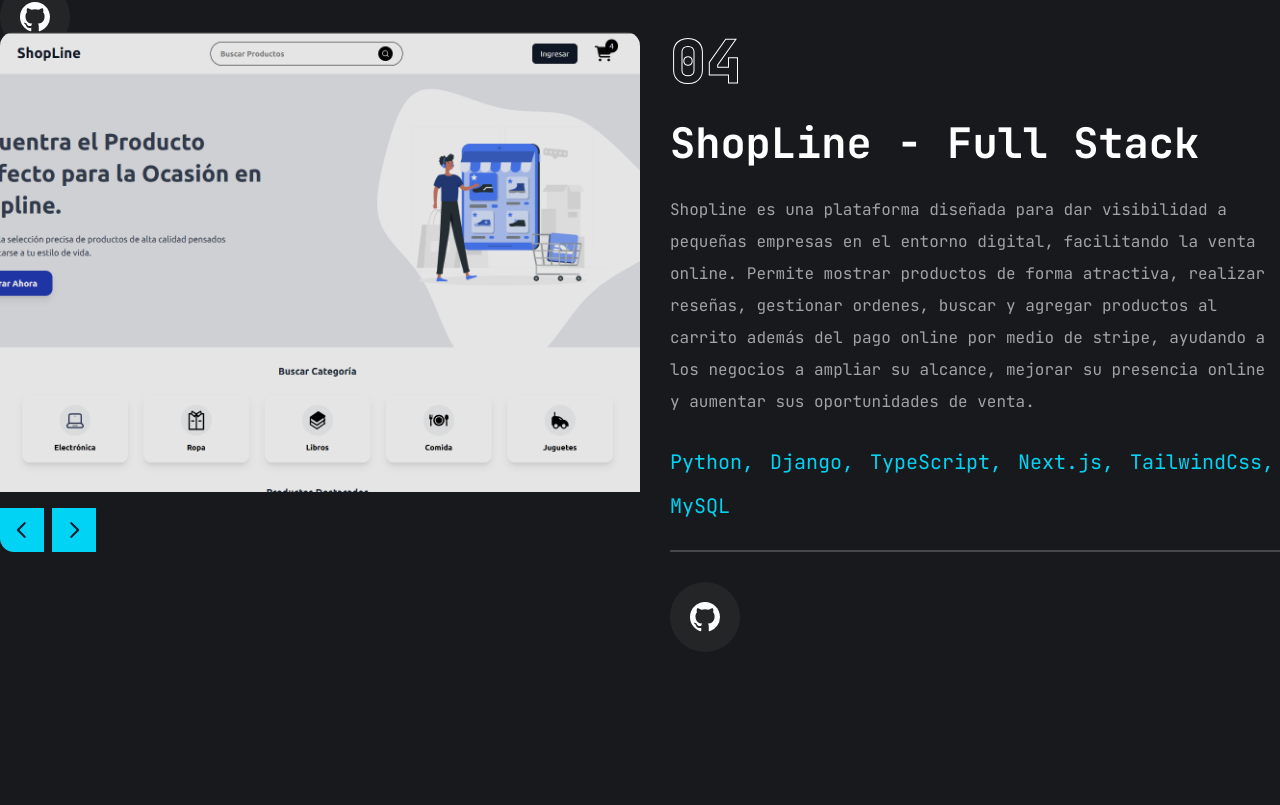
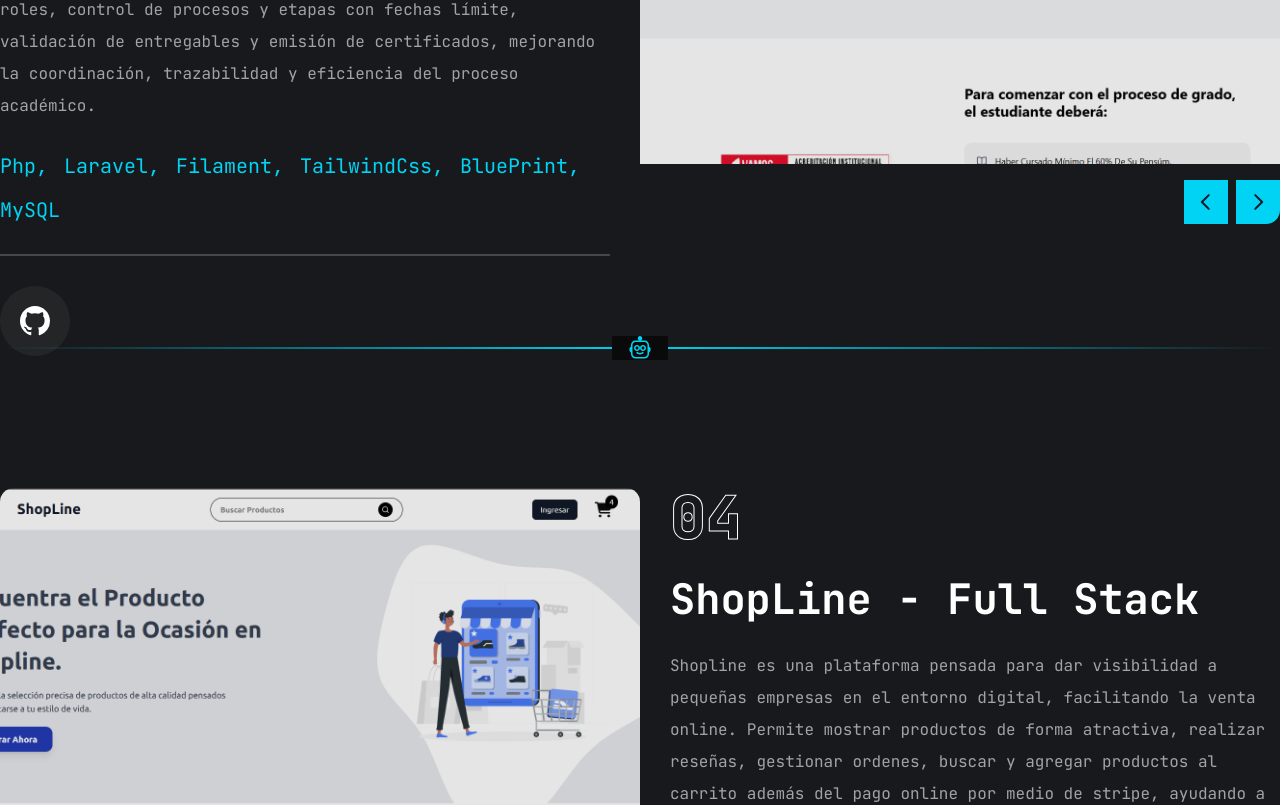
Before and after one commit to SamuelRodriguezC/Portfoleo, a Next.js app in the folder my-app/: page /work in a window 1280 px wide. Shown: the part 1992-2797 px from the top of the page. Before the commit the page ends 2704 px from the top, so only its background shows below. Built offline with nearby package versions, Linux system fonts and the light colour scheme.

Commit message:
Se hizo un separador entre proyectos en la página de trabajo

```diff
--- a/my-app/app/work/page.jsx
+++ b/my-app/app/work/page.jsx
@@ -7,6 +7,7 @@
 import { Tooltip, TooltipContent, TooltipProvider, TooltipTrigger } from "@/components/ui/tooltip"
 import Link from "next/link"
 import Image from "next/image"
+import { VscRobot } from "react-icons/vsc";
 import WorkSliderBtns from "@/components/uiComponents/WorkSliderBtns"
 import ColorThief from "colorthief"
 
@@ -78,7 +79,7 @@
     num: '04',
     category: 'Full Stack',
     title: 'ShopLine',
-    description: "Shopline es una plataforma diseñada para dar visibilidad a pequeñas empresas en el entorno digital, facilitando la venta online. Permite mostrar productos de forma atractiva, realizar reseñas, gestionar ordenes, buscar y agregar productos al carrito además del pago online por medio de stripe, ayudando a los negocios a ampliar su alcance, mejorar su presencia online y aumentar sus oportunidades de venta.",
+    description: "Shopline es una plataforma pensada para dar visibilidad a pequeñas empresas en el entorno digital, facilitando la venta online. Permite mostrar productos de forma atractiva, realizar reseñas, gestionar ordenes, buscar y agregar productos al carrito además del pago online por medio de stripe, ayudando a los negocios a ampliar su alcance, mejorar su presencia online y aumentar sus oportunidades de venta.",
     stack: [
       { name: "Python" },
       { name: "Django" },
@@ -180,9 +181,26 @@
               </Swiper>
             </div>
           </div>
+          {/* Separador */}
+          <motion.div
+            initial={{ opacity: 0, scaleX: 0 }}
+            animate={{ opacity: 1, scaleX: 1 }}
+            transition={{ duration: 0.6, ease: "easeInOut" }}
+            className="relative w-full flex items-center justify-center my-16"
+          >
+            {/* Línea con gradiente */}
+            <div className="absolute w-full h-[2px] bg-gradient-to-r from-transparent via-cyan-400 to-transparent"></div>
+
+            {/* Icono decorativo */}
+            <div className="relative z-10 bg-[#0a0a0a] px-4">
+              <VscRobot  className="text-cyan-400 text-2xl" />
+            </div>
+          </motion.div>
         </div>
+
       ))}
     </motion.section>
+
   )
 }
 
```
